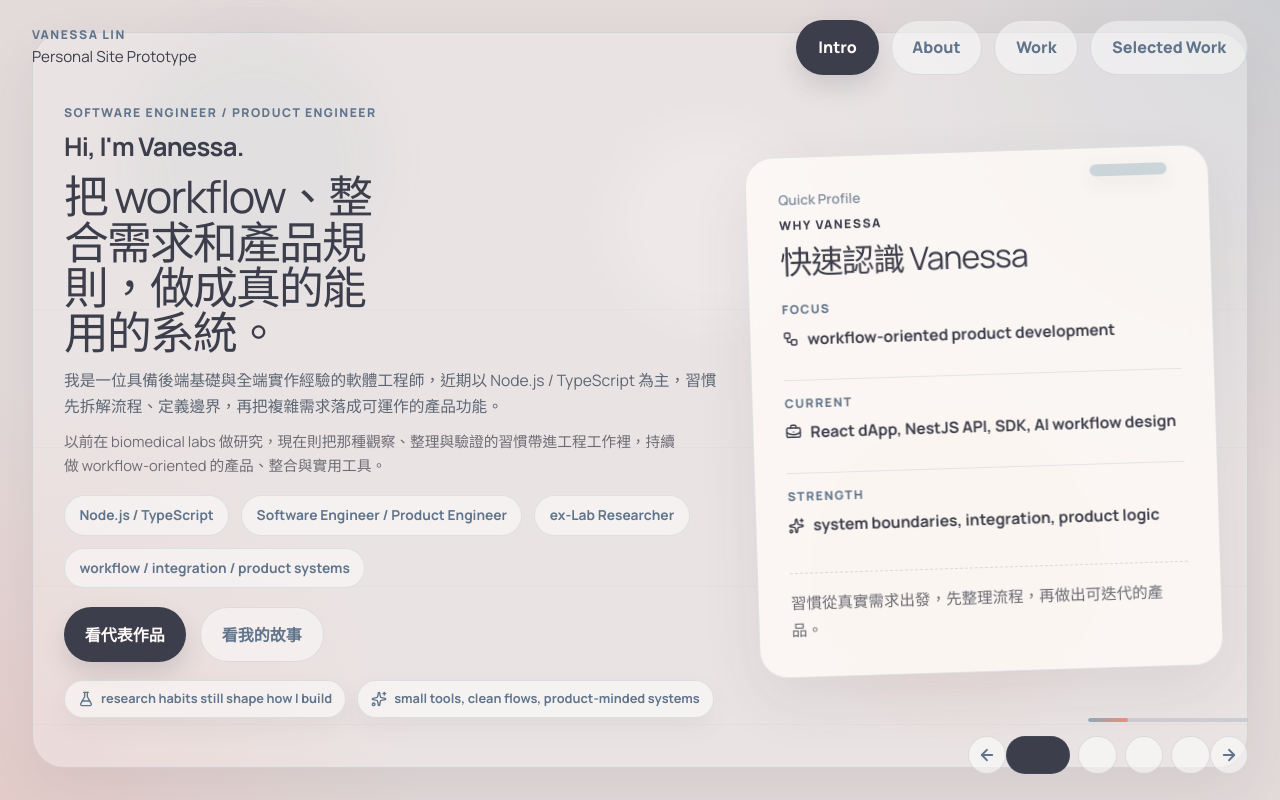
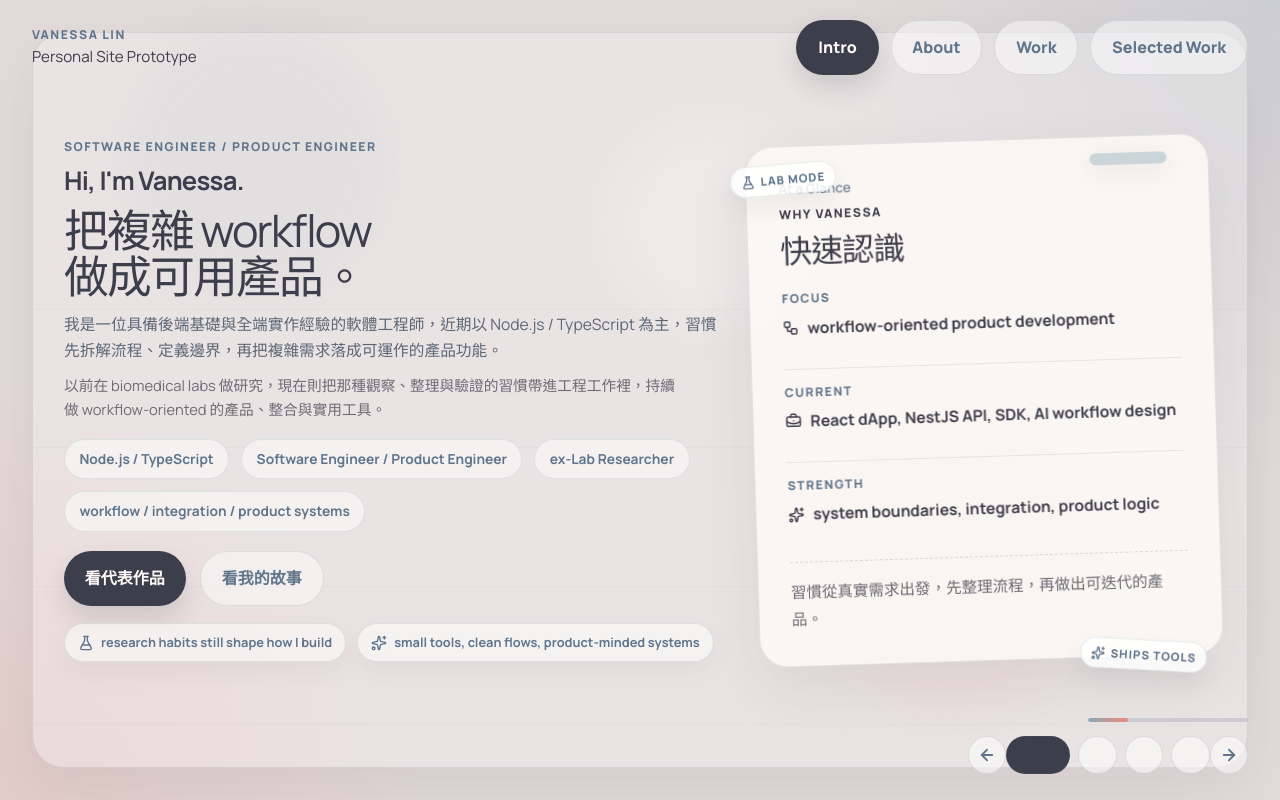
Before and after one commit to VanessaLin9/VanessaLin9.github.io, a React (Vite) app: page / in a window 1280 px wide. Built offline with nearby package versions, Linux system fonts and the light colour scheme.

Commit message:
Refine slide headings and add interactive card motion

```diff
--- a/src/App.jsx
+++ b/src/App.jsx
@@ -9,7 +9,13 @@ import {
   Sparkles,
   Workflow,
 } from "lucide-react";
-import { motion } from "motion/react";
+import {
+  motion,
+  useMotionTemplate,
+  useMotionValue,
+  useSpring,
+  useTransform,
+} from "motion/react";
 
 const slides = [
   {
@@ -17,7 +23,7 @@ const slides = [
     label: "Intro",
     eyebrow: "Software Engineer / Product Engineer",
     introName: "Hi, I'm Vanessa.",
-    title: "把 workflow、整合需求和產品規則，做成真的能用的系統。",
+    title: "把複雜 workflow 做成可用產品。",
     body: "我是一位具備後端基礎與全端實作經驗的軟體工程師，近期以 Node.js / TypeScript 為主，習慣先拆解流程、定義邊界，再把複雜需求落成可運作的產品功能。",
     subBody:
       "以前在 biomedical labs 做研究，現在則把那種觀察、整理與驗證的習慣帶進工程工作裡，持續做 workflow-oriented 的產品、整合與實用工具。",
@@ -27,8 +33,8 @@ const slides = [
       "ex-Lab Researcher",
       "workflow / integration / product systems",
     ],
-    noteTitle: "快速認識 Vanessa",
-    noteMeta: "Quick Profile",
+    noteTitle: "快速認識",
+    noteMeta: "At a Glance",
     profileRows: [
       {
         label: "Focus",
@@ -49,7 +55,7 @@ const slides = [
   {
     id: "about",
     label: "About",
-    title: "從 biomedical labs 到 software engineering",
+    title: "研究背景，怎麼影響我做工程。",
     paragraphs: [
       "研究背景讓我很習慣先觀察、整理脈絡、測試假設，再決定怎麼實作。這個習慣到現在都還在，也變成我做工程時很重要的底色。",
       "我不是只想把功能做出來而已，也會一直想：資料怎麼流、使用者會怎麼理解、這個工具到底會不會真的被用。",
@@ -72,7 +78,7 @@ const slides = [
   {
     id: "work",
     label: "Work",
-    title: "目前的能力輪廓，主要來自兩段工程工作加上更早以前的研究經歷。",
+    title: "工作經歷與能力輪廓。",
     timeline: [
       {
         meta: "2025 / 07 - Present",
@@ -94,7 +100,7 @@ const slides = [
   {
     id: "projects",
     label: "Selected Work",
-    title: "我更想把作品做成一個可以探索、也可以直接點進去看的展示區。",
+    title: "代表作品。",
     projects: [
       {
         label: "Flagship",
@@ -316,6 +322,16 @@ function App() {
     () => [FlaskConical, Workflow, Sparkles],
     []
   );
+  const orbitStars = useMemo(
+    () =>
+      Array.from({ length: 14 }, (_, index) => ({
+        id: `star-${index}`,
+        x: `${10 + ((index * 17) % 82)}%`,
+        y: `${12 + ((index * 23) % 74)}%`,
+        delay: index * 0.4,
+      })),
+    []
+  );
   const orbitSatellites = useMemo(
     () => [
       { label: "workflow", icon: Workflow, className: "orbit-satellite-a" },
@@ -328,6 +344,33 @@ function App() {
   const activeProject =
     projectSlide?.projects.find((project) => project.title === activeProjectTitle) ??
     projectSlide?.projects[0];
+  const introPointerX = useMotionValue(0);
+  const introPointerY = useMotionValue(0);
+  const detailPointerX = useMotionValue(0);
+  const detailPointerY = useMotionValue(0);
+  const introRotateX = useSpring(useTransform(introPointerY, [-24, 24], [6, -6]), {
+    stiffness: 150,
+    damping: 18,
+  });
+  const introRotateY = useSpring(useTransform(introPointerX, [-24, 24], [-6, 6]), {
+    stiffness: 150,
+    damping: 18,
+  });
+  const detailRotateX = useSpring(
+    useTransform(detailPointerY, [-20, 20], [4.5, -4.5]),
+    {
+      stiffness: 150,
+      damping: 18,
+    }
+  );
+  const detailRotateY = useSpring(
+    useTransform(detailPointerX, [-20, 20], [-4.5, 4.5]),
+    {
+      stiffness: 150,
+      damping: 18,
+    }
+  );
+  const orbitGlow = useMotionTemplate`radial-gradient(circle at ${orbitSpotlight.x}% ${orbitSpotlight.y}%, rgba(255, 255, 255, 0.76), transparent 16%)`;
 
   const introTransition = {
     duration: 0.68,
@@ -349,6 +392,19 @@ function App() {
 
   const resetOrbitMove = () => {
     setOrbitSpotlight({ x: 50, y: 48 });
+  };
+
+  const handleCardTilt = (event, setX, setY, intensity = 24) => {
+    const rect = event.currentTarget.getBoundingClientRect();
+    const x = ((event.clientX - rect.left) / rect.width - 0.5) * intensity * 2;
+    const y = ((event.clientY - rect.top) / rect.height - 0.5) * intensity * 2;
+    setX(x);
+    setY(y);
+  };
+
+  const resetCardTilt = (setX, setY) => {
+    setX(0);
+    setY(0);
   };
 
   return (
@@ -549,6 +605,11 @@ function App() {
                   <motion.aside
                     className="info-card"
                     initial={false}
+                    style={{
+                      rotateX: introRotateX,
+                      rotateY: introRotateY,
+                      transformPerspective: 1200,
+                    }}
                     animate={
                       index === currentIndex
                         ? { opacity: 1, y: 0, rotate: -1.8 }
@@ -556,8 +617,28 @@ function App() {
                     }
                     transition={cardTransition}
                     whileHover={{ rotate: -0.6, y: -6 }}
+                    onMouseMove={(event) =>
+                      handleCardTilt(event, introPointerX, introPointerY)
+                    }
+                    onMouseLeave={() => resetCardTilt(introPointerX, introPointerY)}
                   >
                     <div className="note-pin" aria-hidden="true" />
+                    <motion.span
+                      className="card-sticker card-sticker-a"
+                      animate={{ y: [0, -4, 0], rotate: [-4, -1, -4] }}
+                      transition={{ duration: 4.6, repeat: Infinity, ease: "easeInOut" }}
+                    >
+                      <FlaskConical size={14} strokeWidth={2.2} />
+                      lab mode
+                    </motion.span>
+                    <motion.span
+                      className="card-sticker card-sticker-b"
+                      animate={{ y: [0, 4, 0], rotate: [5, 2, 5] }}
+                      transition={{ duration: 5.1, repeat: Infinity, ease: "easeInOut" }}
+                    >
+                      <Sparkles size={14} strokeWidth={2.2} />
+                      ships tools
+                    </motion.span>
                     <p className="note-meta">{slide.noteMeta}</p>
                     <p className="card-label">Why Vanessa</p>
                     <h2>{slide.noteTitle}</h2>
@@ -702,7 +783,7 @@ function App() {
                     }
                     transition={{ ...introTransition, delay: 0.14 }}
                   >
-                    <div
+                    <motion.div
                       className="orbit-stage"
                       aria-label="Project showcase orbit"
                       onMouseMove={handleOrbitMove}
@@ -710,8 +791,23 @@ function App() {
                       style={{
                         "--spotlight-x": `${orbitSpotlight.x}%`,
                         "--spotlight-y": `${orbitSpotlight.y}%`,
+                        backgroundImage: `${orbitGlow}, radial-gradient(circle at center, rgba(139, 170, 183, 0.18), transparent 34%), linear-gradient(rgba(255, 255, 255, 0.46), rgba(255, 255, 255, 0.46))`,
                       }}
                     >
+                      {orbitStars.map((star) => (
+                        <motion.span
+                          key={star.id}
+                          className="orbit-star"
+                          style={{ left: star.x, top: star.y }}
+                          animate={{ opacity: [0.18, 0.8, 0.25], scale: [0.9, 1.25, 1] }}
+                          transition={{
+                            duration: 3.8,
+                            delay: star.delay,
+                            repeat: Infinity,
+                            ease: "easeInOut",
+                          }}
+                        />
+                      ))}
                       <motion.div
                         className="orbit-core"
                         animate={{ rotate: [0, 4, -4, 0], scale: [1, 1.03, 0.99, 1] }}
@@ -793,14 +889,23 @@ function App() {
                           <span>{project.title}</span>
                         </motion.button>
                       ))}
-                    </div>
+                    </motion.div>
 
                     <motion.aside
                       key={activeProject?.title}
                       className="showcase-detail"
+                      style={{
+                        rotateX: detailRotateX,
+                        rotateY: detailRotateY,
+                        transformPerspective: 1200,
+                      }}
                       initial={{ opacity: 0, y: 22, scale: 0.98 }}
                       animate={{ opacity: 1, y: 0, scale: 1 }}
                       transition={cardTransition}
+                      onMouseMove={(event) =>
+                        handleCardTilt(event, detailPointerX, detailPointerY, 20)
+                      }
+                      onMouseLeave={() => resetCardTilt(detailPointerX, detailPointerY)}
                     >
                       <p className="card-label">Selected Project</p>
                       <p className="showcase-hint">
--- a/src/index.css
+++ b/src/index.css
@@ -382,6 +382,35 @@ h1,
   position: relative;
   transform: rotate(-1.8deg);
   background: rgba(255, 251, 248, 0.78);
+  transform-style: preserve-3d;
+}
+
+.card-sticker {
+  position: absolute;
+  z-index: 1;
+  display: inline-flex;
+  align-items: center;
+  gap: 0.35rem;
+  padding: 0.38rem 0.62rem;
+  border-radius: 999px;
+  border: 1px solid rgba(96, 117, 139, 0.14);
+  background: rgba(255, 255, 255, 0.84);
+  box-shadow: 0 12px 22px rgba(61, 62, 75, 0.08);
+  color: var(--steel);
+  font-size: 0.72rem;
+  font-weight: 800;
+  letter-spacing: 0.08em;
+  text-transform: uppercase;
+}
+
+.card-sticker-a {
+  top: 1.1rem;
+  left: -1rem;
+}
+
+.card-sticker-b {
+  right: 1rem;
+  bottom: -1rem;
 }
 
 .note-pin {
@@ -564,6 +593,7 @@ h1,
     rgba(255, 255, 255, 0.46);
   box-shadow: var(--shadow);
   overflow: hidden;
+  cursor: crosshair;
 }
 
 .orbit-ring {
@@ -691,6 +721,17 @@ h1,
   font-size: 1rem;
 }
 
+.orbit-star {
+  position: absolute;
+  z-index: 0;
+  width: 0.42rem;
+  height: 0.42rem;
+  border-radius: 999px;
+  background: rgba(255, 255, 255, 0.9);
+  box-shadow: 0 0 14px rgba(255, 255, 255, 0.55);
+  pointer-events: none;
+}
+
 .orbit-satellite {
   position: absolute;
   z-index: 1;
@@ -737,6 +778,7 @@ h1,
   background: rgba(255, 250, 247, 0.74);
   box-shadow: var(--shadow);
   min-height: 0;
+  transform-style: preserve-3d;
 }
 
 .detail-label {
```
